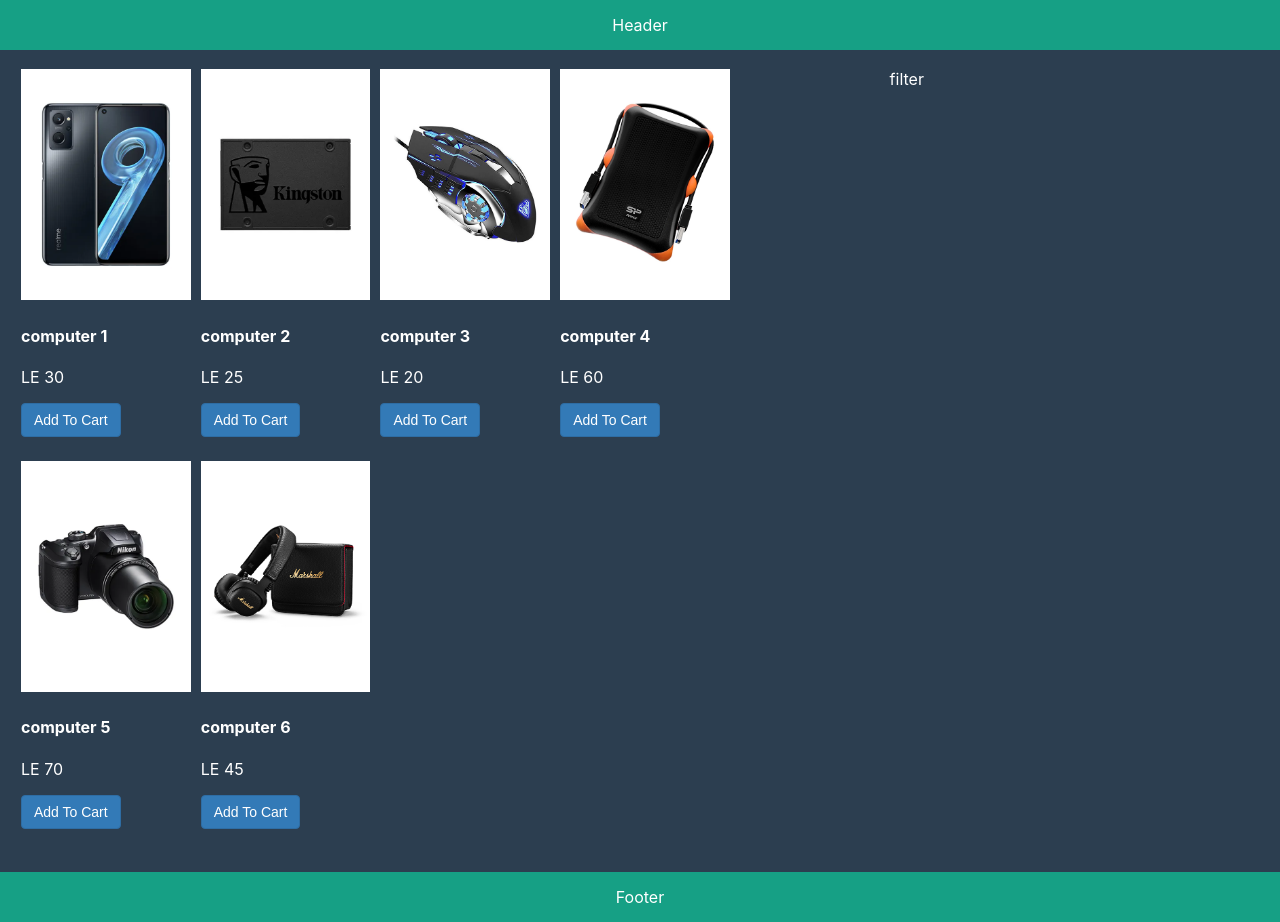
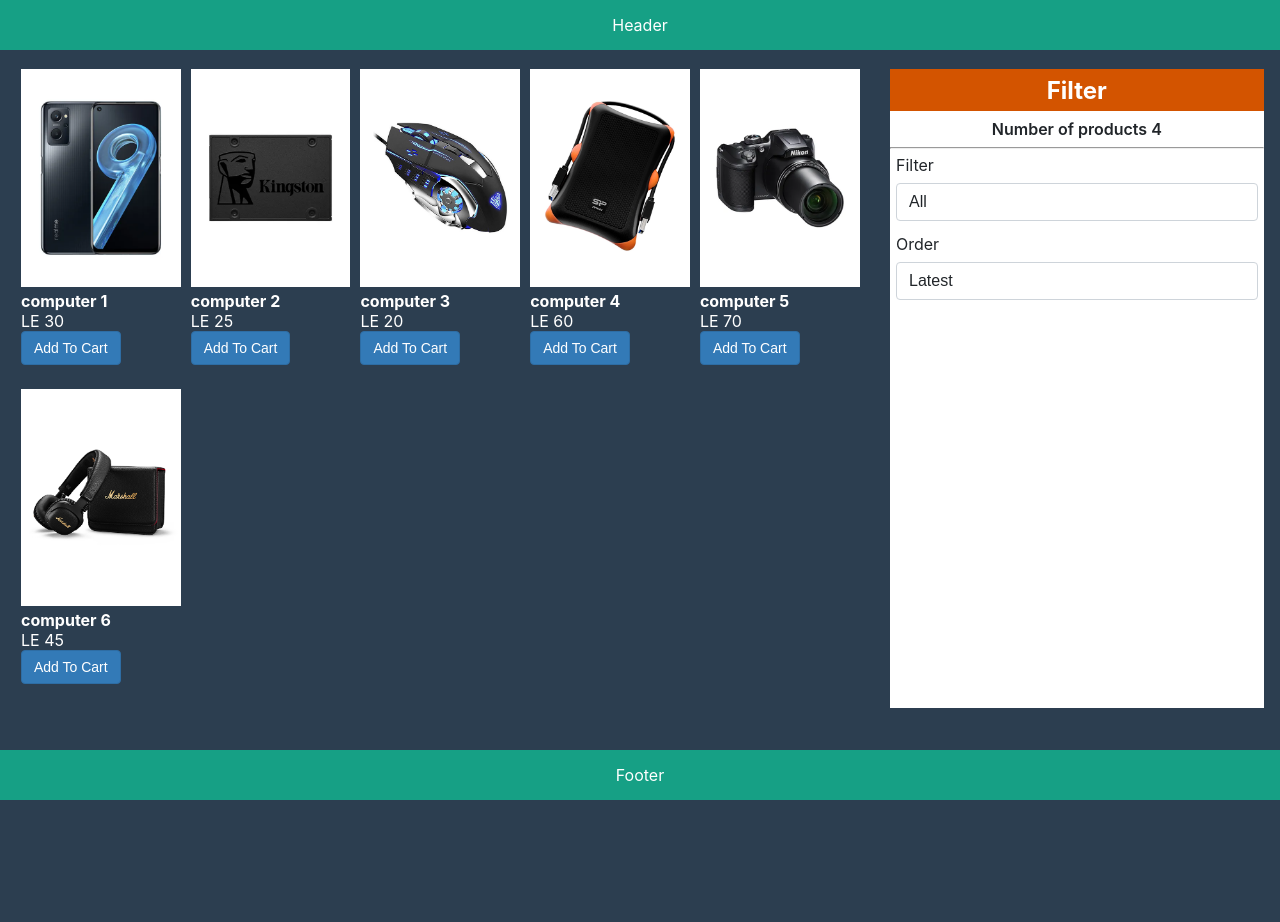
Before and after one commit to omar-shaheen/react-shopping-cart, a React (Create React App) app in the folder client/: page / in a window 1280 px wide. After the commit the page ends 800 px from the top, so only its background shows below. Built offline with nearby package versions, Linux system fonts and the light colour scheme.

Commit message:
Filter Part 1

```diff
--- a/client/src/App.js
+++ b/client/src/App.js
@@ -3,10 +3,11 @@ import React, {useState} from 'react';
 import Header from "./components/Header/Header";
 import Footer from "./components/Footer/Footer";
 
-import { words } from './words';
+// import { words } from './words';
 import data from './data.json';
 
 import Products from './components/Products/Products';
+import Filter from './components/Filter/Filter';
 
 
 function App() {
@@ -22,7 +23,7 @@ function App() {
       <main>
         <div className="wrapper">
           <Products products={products} />
-          <div className="filter-wrapper">filter</div>
+          <Filter />
         </div>
       </main>
 
--- /dev/null
+++ b/client/src/components/Filter/Filter.js
@@ -0,0 +1,29 @@
+import React from "react";
+import "../../css/Filter/Filter.css";
+
+export default function Filter() {
+  return (
+    <div className="filter-wrapper">
+      <h2 className="filter-title"> Filter </h2>
+      <div className="num-of-products"> Number of products 4 </div>
+      <hr />
+      <div className="filter-by-size">
+        <span>Filter</span>
+        <select className="filter-select">
+          <option value="All">All</option>
+          <option value="XL">XL</option>
+          <option value="S">S</option>
+          <option value="M">M</option>
+        </select>
+      </div>
+      <div className="filter-by-size">
+        <span>Order</span>
+        <select className="filter-select">
+          <option value="latest">Latest</option>
+          <option value="lower">Lower</option>
+          <option value="highest">Highest</option>
+        </select>
+      </div>
+    </div>
+  );
+}
--- /dev/null
+++ b/client/src/components/Filter/Filter.scss
@@ -0,0 +1,39 @@
+.filter-wrapper {
+  background-color: #fff;
+  .filter-title {
+    background-color: #d35400;
+    text-align: center;
+    padding: 0.4rem;
+  }
+  .num-of-products {
+    color: #212529;
+    text-align: center;
+    padding: 8px  5px;
+    font-weight: 600;
+  }
+  .filter-by-size {
+    padding: .4rem;
+    span {
+      margin-bottom: 0.5rem;
+      display: block;
+      color: #212529;
+    }
+    .filter-select {
+      display: block;
+      width: 100%;
+      padding: 0.375rem 0.75rem;
+      font-size: 1rem;
+      font-weight: 400;
+      line-height: 1.5;
+      color: #212529;
+      background-color: #fff;
+      background-clip: padding-box;
+      border: 1px solid #ced4da;
+      -webkit-appearance: none;
+      -moz-appearance: none;
+      appearance: none;
+      border-radius: 0.25rem;
+      transition: border-color 0.15s ease-in-out, box-shadow 0.15s ease-in-out;
+    }
+  }
+}
--- /dev/null
+++ b/client/src/css/Filter/Filter.css
@@ -0,0 +1,39 @@
+.filter-wrapper {
+  background-color: #fff;
+}
+.filter-wrapper .filter-title {
+  background-color: #d35400;
+  text-align: center;
+  padding: 0.4rem;
+}
+.filter-wrapper .num-of-products {
+  color: #212529;
+  text-align: center;
+  padding: 8px 5px;
+  font-weight: 600;
+}
+.filter-wrapper .filter-by-size {
+  padding: 0.4rem;
+}
+.filter-wrapper .filter-by-size span {
+  margin-bottom: 0.5rem;
+  display: block;
+  color: #212529;
+}
+.filter-wrapper .filter-by-size .filter-select {
+  display: block;
+  width: 100%;
+  padding: 0.375rem 0.75rem;
+  font-size: 1rem;
+  font-weight: 400;
+  line-height: 1.5;
+  color: #212529;
+  background-color: #fff;
+  background-clip: padding-box;
+  border: 1px solid #ced4da;
+  -webkit-appearance: none;
+  -moz-appearance: none;
+  appearance: none;
+  border-radius: 0.25rem;
+  transition: border-color 0.15s ease-in-out, box-shadow 0.15s ease-in-out;
+}
--- a/client/src/index.css
+++ b/client/src/index.css
@@ -1,3 +1,8 @@
+* {
+  box-sizing: border-box;
+  margin: 0;
+  padding: 0;
+}
 body {
   margin: 0;
   font-family: -apple-system, BlinkMacSystemFont, 'Segoe UI', 'Roboto', 'Oxygen',
```
Also changed, not shown: 1 other file (tests, documents, lock files or other folders).
